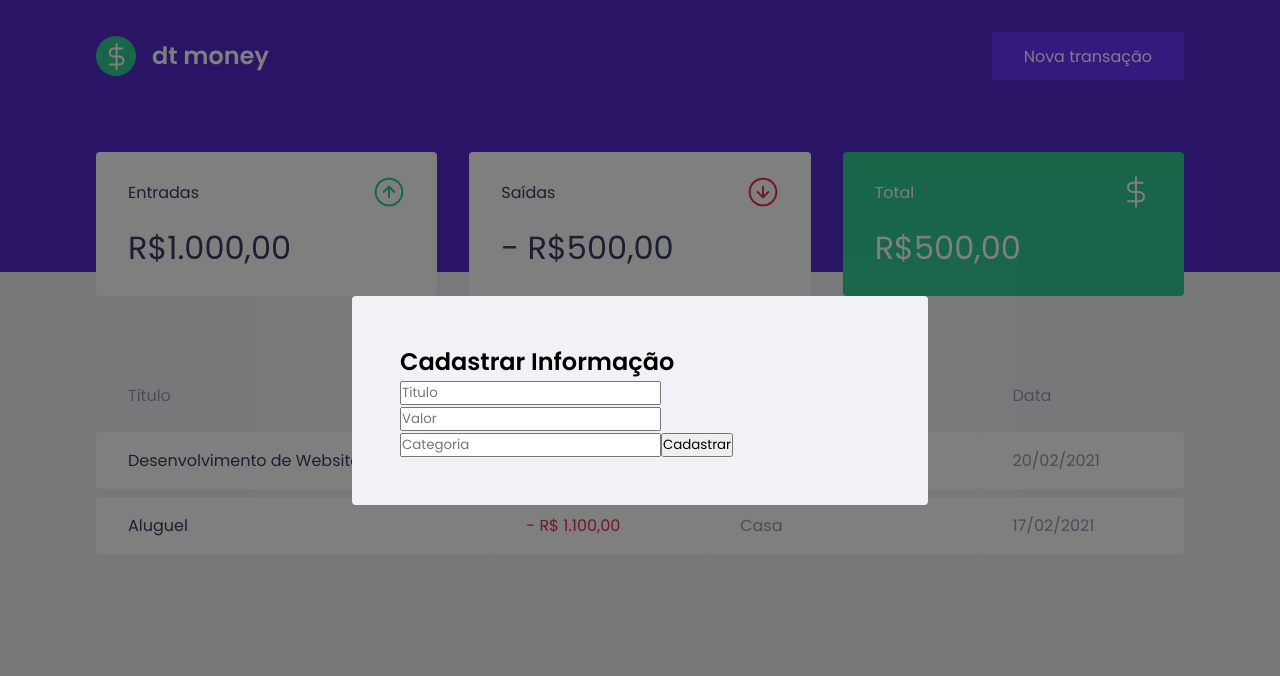
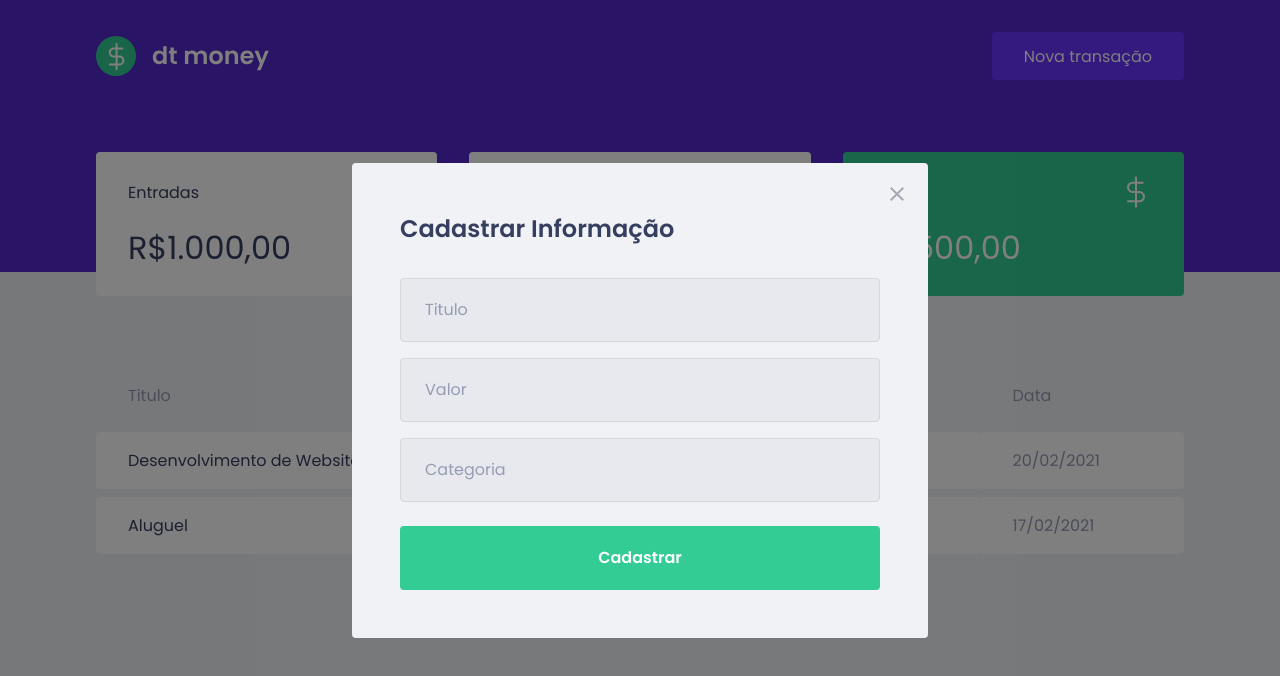
Before and after one commit to filipesalesaraujo/dtmoney, a React (Create React App) app: page / in a window 1280 px wide. Both pictures are taken after a click on the button "Nova transação". Shown: the top 676 px of the page. Built offline with nearby package versions, Linux system fonts and the light colour scheme; no server answers; what miragejs would draw is missing.

Commit message:
Estilizando modal

```diff
--- a/src/components/NewTransactionModal/index.tsx
+++ b/src/components/NewTransactionModal/index.tsx
@@ -1,3 +1,4 @@
+import closseImg from "../../assets/close.svg";
 import Modal from "react-modal";
 import { Container } from "./styles";
 interface newTransactionModalProps {
@@ -15,6 +16,13 @@
       overlayClassName="react-modal-overlay"
       className="react-modal-content"
     >
+      <button
+        type="button"
+        onClick={onRequestClose}
+        className="react-modal-close"
+      >
+        <img src={closseImg} alt="Fechar modal" />
+      </button>
       <Container>
         <h2>Cadastrar Informação</h2>
         <input placeholder="Titulo" />
--- a/src/components/NewTransactionModal/styles.ts
+++ b/src/components/NewTransactionModal/styles.ts
@@ -1,2 +1,40 @@
 import styled from "styled-components";
-export const Container = styled.form``;
+export const Container = styled.form`
+  h2 {
+    color: var(--text-title);
+    font-size: 1.5rem;
+    margin-bottom: 2rem;
+  }
+  input {
+    width: 100%;
+    padding: 0 1.5rem;
+    height: 4rem;
+    border-radius: 0.25rem;
+    background: #e7e9ee;
+    border: 1px solid #d7d7d7;
+    font-weight: 400;
+    font-size: 1rem;
+    &::placeholder {
+      color: var(--text-body);
+    }
+    & + input {
+      margin-top: 1rem;
+    }
+  }
+  button[type="submit"] {
+    width: 100%;
+    padding: 0 1.5rem;
+    height: 4rem;
+    background: var(--green);
+    color: #fff;
+    border-radius: 0.25rem;
+    border: 0;
+    font-size: 1rem;
+    margin-top: 1.5rem;
+    transition: filter 0.2s;
+    font-weight: 600;
+    &:hover {
+      filter: brightness(0.9);
+    }
+  }
+`;
--- a/src/styles/global.ts
+++ b/src/styles/global.ts
@@ -60,5 +60,16 @@
         padding: 3rem;
         position: relative;
         border-radius: 0.25rem;
-}
+    }
+    .react-modal-close{
+        position: absolute;
+        right: 1.5rem;
+        top: 1.5rem;
+        border: 0;
+        background: transparent;
+        transition: filter 0.2s;
+        &:hover{
+            filter: brightness( 0.8 );
+        }
+    }
 `;
```
